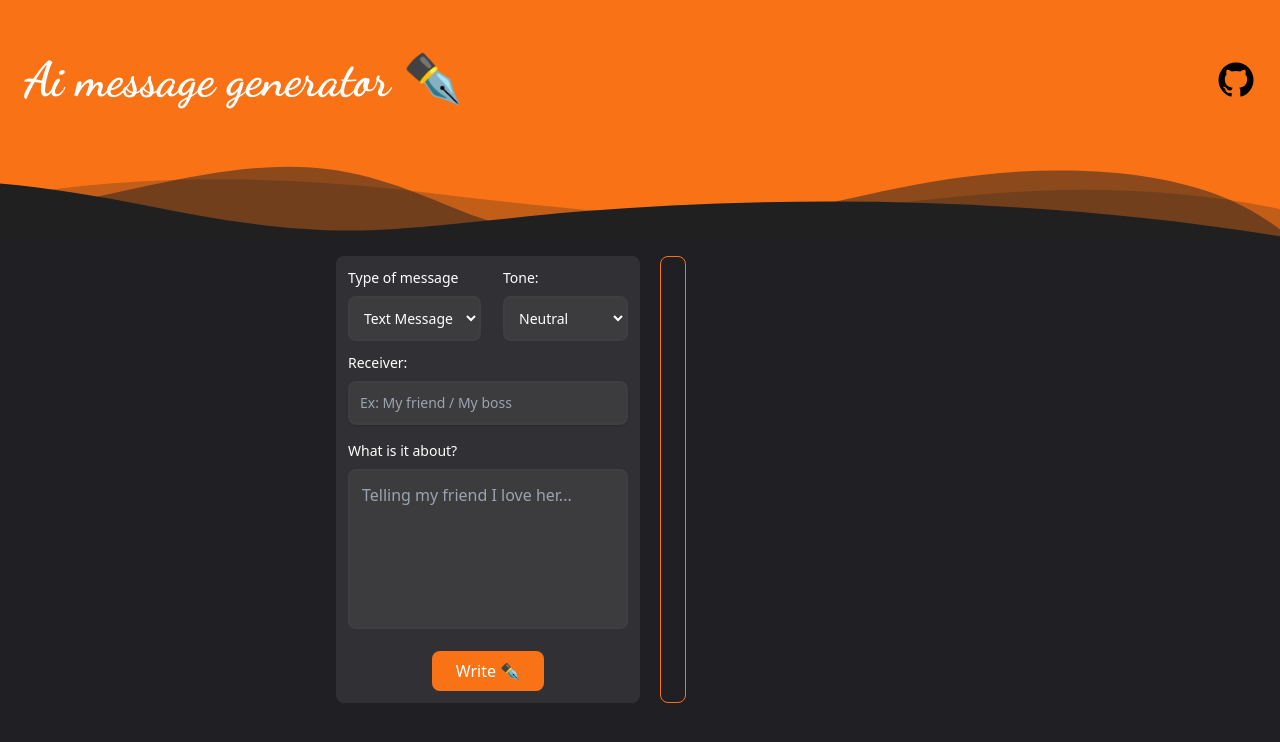
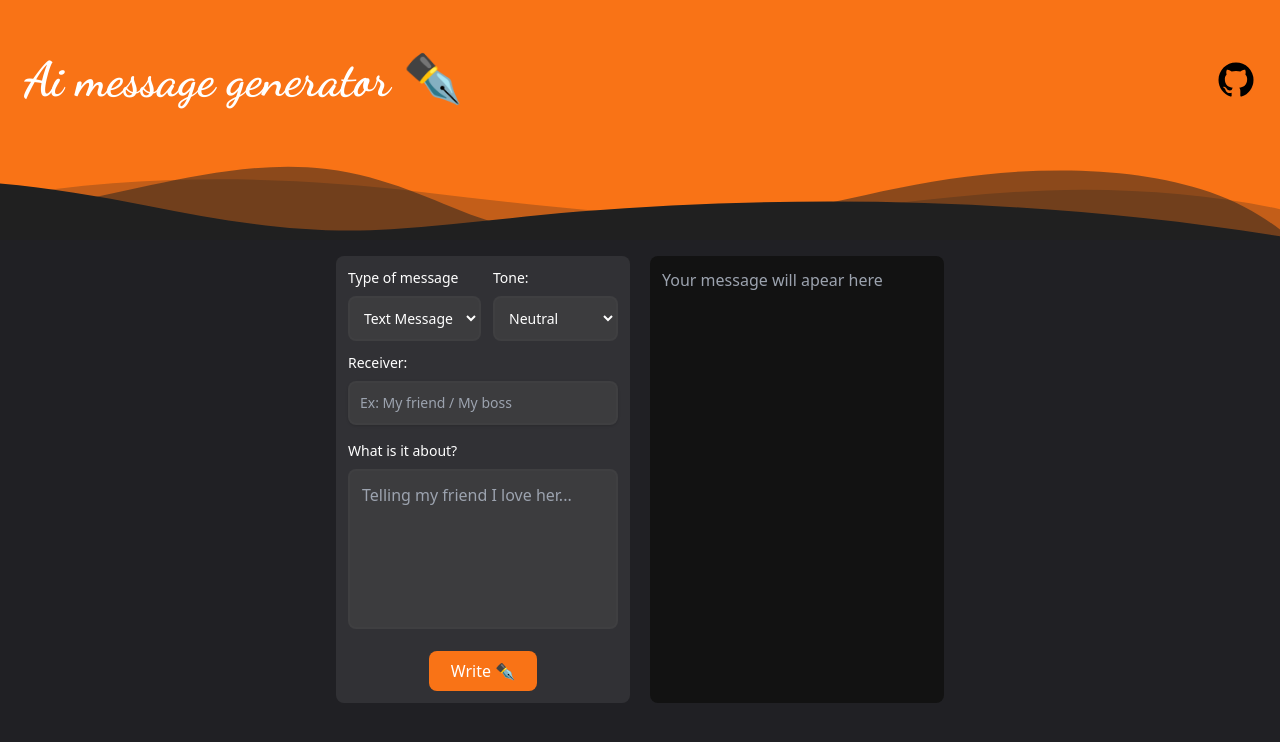
Before and after one commit to yangenmanuel/ai-writer, a Next.js app: page / in a window 1280 px wide. Shown: the top 742 px of the page. Built offline with nearby package versions, Linux system fonts and the light colour scheme.

Commit message:
Styled results area

```diff
--- a/src/components/ResultBox.jsx
+++ b/src/components/ResultBox.jsx
@@ -1,7 +1,9 @@
-export default function ResultBox ({ message, loading }) {
+export default function ResultBox({ message, loading }) {
   return (
-    <div className="border border-orange-500 p-3 rounded-lg">
-       <p>{ loading ? 'Generating your message...' : message }</p>
-    </div>
+    <textarea
+      className='md:w-1/2 align-center resize-none border-orange-500 rounded-lg p-3'
+      placeholder='Your message will apear here'
+      readOnly
+    />
   )
 }
--- a/src/pages/index.jsx
+++ b/src/pages/index.jsx
@@ -14,13 +14,15 @@ export default function Home() {
     <>
       <Head>
         <title>Ai Message Generator</title>
+        <meta lang='en'/>
+        <meta http-equiv="X-UA-Compatible" content="IE=edge" />
         <meta name="description" content="An ai-provided tool that generates messages, emails, and letters for you" />
         <meta name="viewport" content="width=device-width, initial-scale=1" />
         <link rel="icon" href="/favicon.ico" />
       </Head>
 
       <Header />
-        <main className='p-4 block md:flex md:w-1/2 mx-auto gap-5'>
+        <main className='p-4 flex flex-col md:flex-row md:w-2/4 mx-auto gap-5'>
           <Form setMessage={setMessage} setLoading={setLoading}/>
           <ResultBox message={message} loading={loading}/>
         </main>
```
